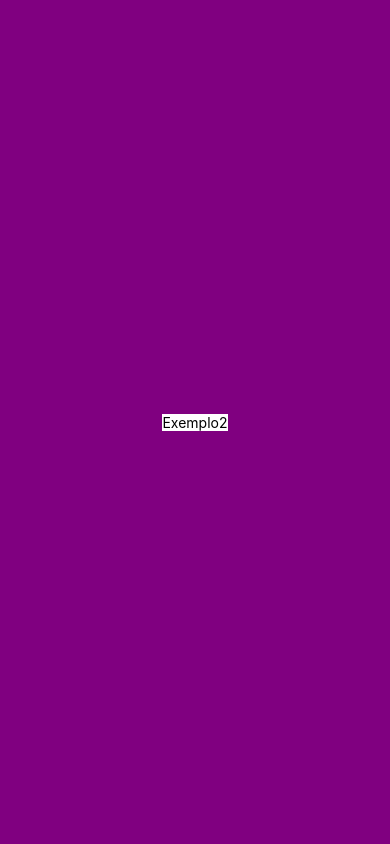
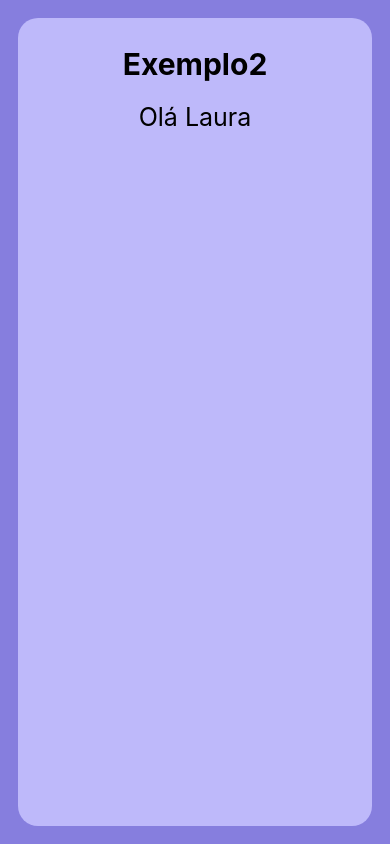
Before and after one commit to lauraaguiiar/aula_expo_0, a React Native app: screen / in a window 390 px wide. Built offline with nearby package versions, Linux system fonts and the light colour scheme.

Commit message:
Aula 22-03

```diff
--- a/App.js
+++ b/App.js
@@ -19,8 +19,9 @@
 const styles = StyleSheet.create({
   container: {
     flex: 1,
-    backgroundColor: 'purple',
+    backgroundColor: '#867ede',
     alignItems: 'center',
     justifyContent: 'center',
+    padding: 18,
   },
 });
--- a/components/exemplo_2/index.js
+++ b/components/exemplo_2/index.js
@@ -5,7 +5,13 @@
 function Exemplo2 (){
     return(
         <View style={styles.container}>
-            <Text>Exemplo2</Text>
+            <Text style={styles.titulo}>Exemplo2</Text>
+
+
+           <view style={styles.vimensagem}>
+            <Text style={styles.mensagem}>Olá Laura</Text>
+            </view>
+
         </View>
     )
 }
--- a/components/exemplo_2/styles.js
+++ b/components/exemplo_2/styles.js
@@ -2,8 +2,27 @@
 
 const styles = StyleSheet.create({
     container: {
-        backgroundColor: '#fff',
-    }
+        backgroundColor: '#beb9fa',
+       height: '100%',
+        width:'100%',
+        borderRadius: 20,
+        alignItems: 'center',
+        padding: 8,
+    },
+
+    titulo: {
+        fontSize: 30,
+        fontWeight: 'bold',
+        marginVertical: 20,
+
+    },
+
+    mensagem: {
+        fontSize: 25,
+        margin: 10,
+        color: '4d469e'
+    },
+
 });
 
 export default styles;
```
